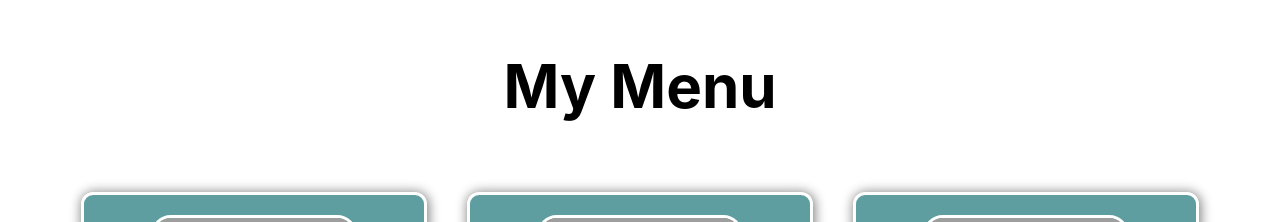
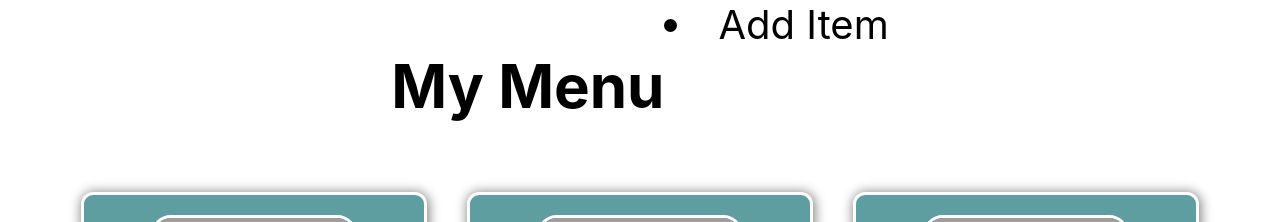
Before and after one commit to stephbarker/menu-app, a React (Create React App) app: page / in a window 1280 px wide. Shown: the top 222 px of the page. Built offline with nearby package versions, Linux system fonts and the light colour scheme; grey boxes are pictures that could not be loaded.

Commit message:
adds nav bar and sets up function to add an item

```diff
--- a/src/App.js
+++ b/src/App.js
@@ -6,13 +6,22 @@ import items from './data';
 
 function App() {
   //Set State
-  const [menuItems] = useState(items);
+  const [menuItems,setMenuItems] = useState(items);
+
+  //Helper Functions - Add Item
+  const addItem = item => {
+    item.id = items.length + 1;
+    setMenuItems([...items, item]);
+  }
 
   return (
     <main>
       <section>
         <div className="title">
         <h2 className>My Menu</h2>
+        <nav>
+          <li>Add Item</li>
+        </nav>
         </div>
         <Menu items={menuItems}/>
       </section>
```
